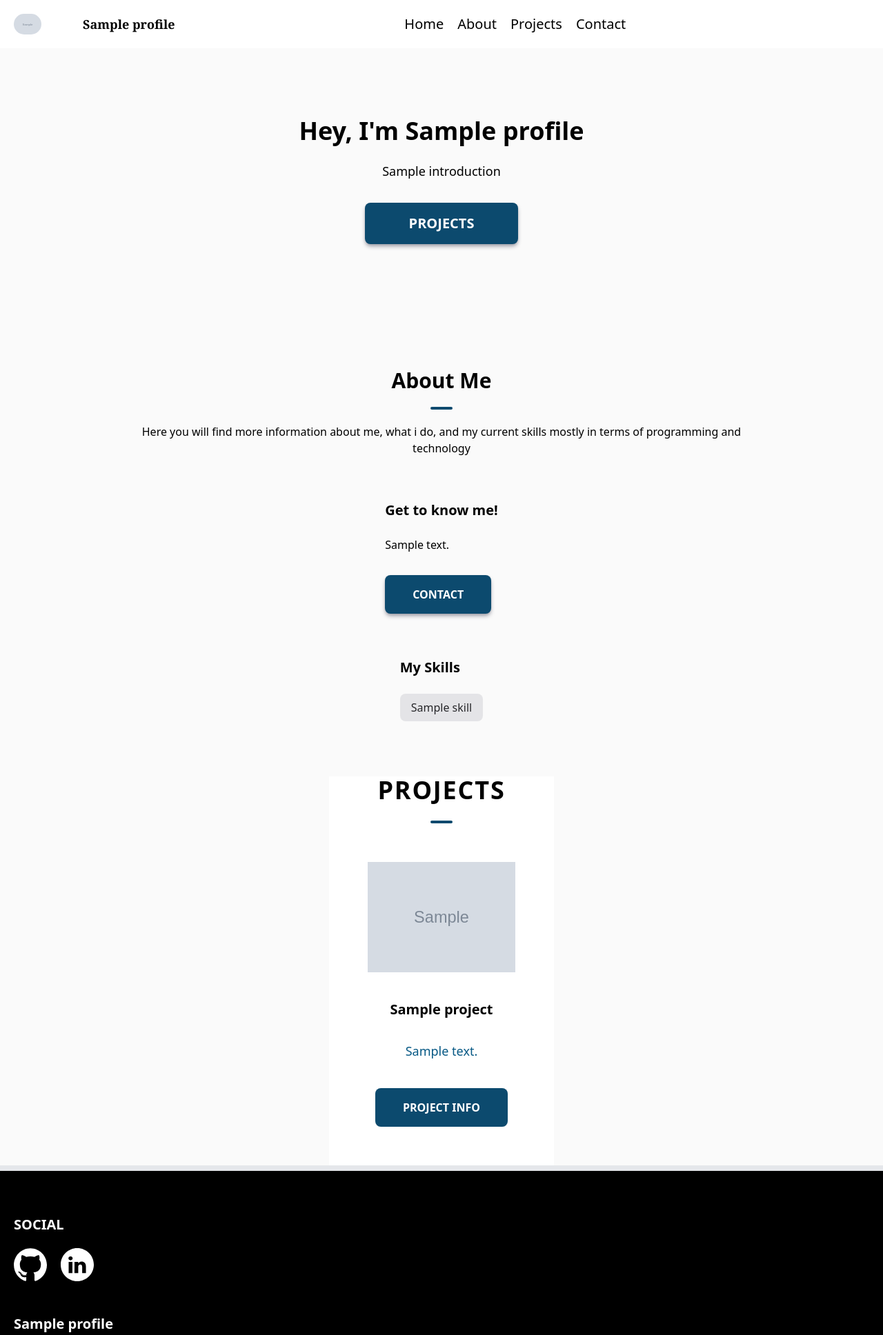
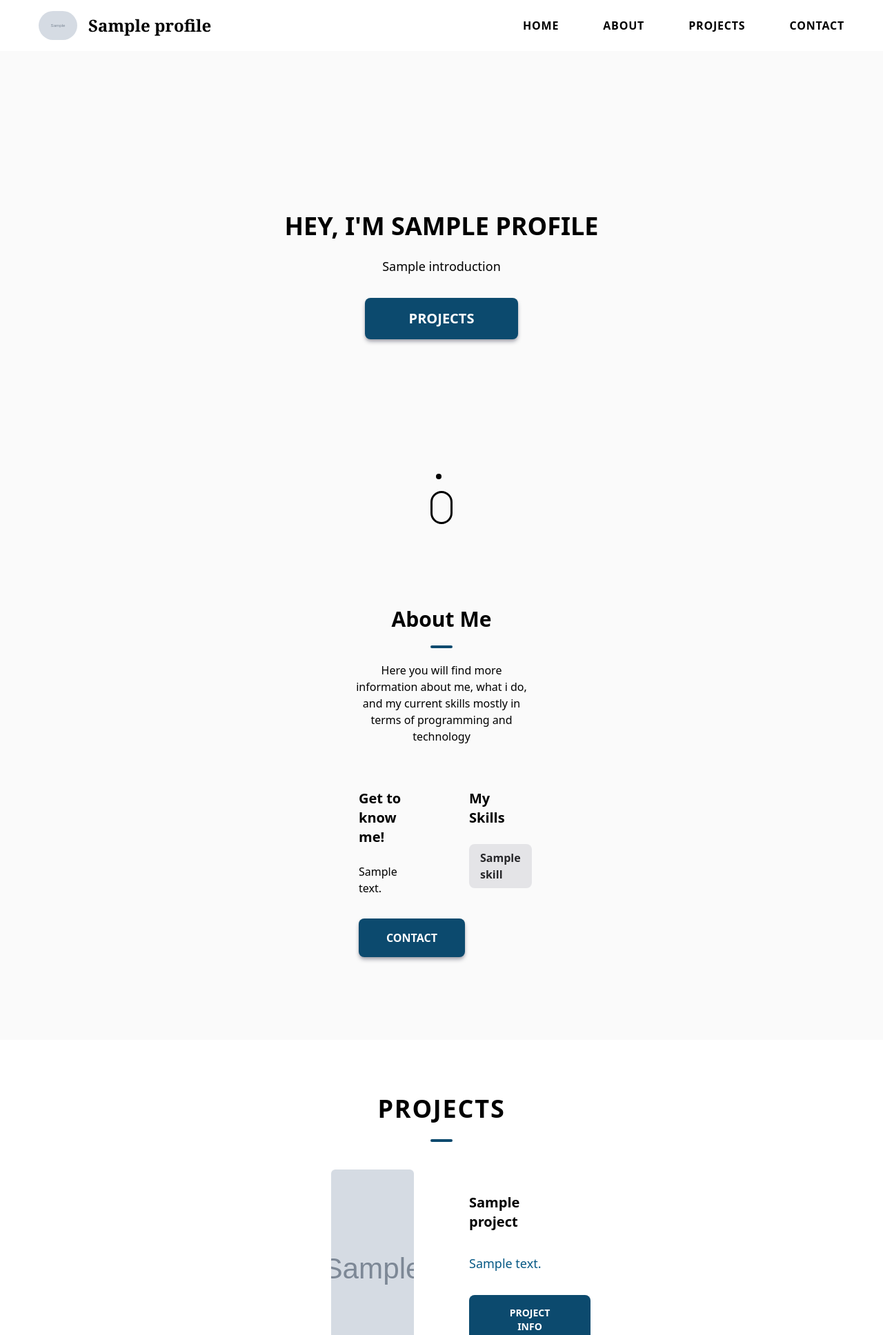
Before and after one commit to JesseVahlfors/Portfolio_project, a Django app: template Home/templates/home/main_page.html in a window 1280 px wide. Shown: the top 1936 px of the page at 69% size. Run offline with Django 5.2, Linux system fonts and the light colour scheme; the template is opened without the code that fills it: most values are stand-ins (such as "Sample title", 1, 10 or a date in 2020); grey boxes marked "Sample" are stand-in pictures; some libraries are stand-ins or nearby versions.

Commit message:
Add short description field to Project model; enhance dropdown accessibility and update header layout

```diff
--- a/Home/models.py
+++ b/Home/models.py
@@ -15,6 +15,7 @@ class Profile(models.Model):
 class Project(models.Model):
     title = models.CharField(max_length=200)
     description = models.TextField()
+    short_description = models.TextField(null=True)
     image = models.ImageField(upload_to='project_images', blank=True, null=True)
     link = models.URLField(blank=True, null=True)
     date_completed = models.DateField()
--- a/Home/templates/home/main_page.html
+++ b/Home/templates/home/main_page.html
@@ -4,21 +4,27 @@
 
 {% block content %}
 <section class="flex flex-col items-center bg-zinc-50 text-black">
-    <section class="py-20 w-full h-screen min-h-8/12 max-h-96 bg-main_bg bg-cover flex flex-col items-center justify-center">
-        <h2 class="text-4xl text-center font-bold mb-6 px-8">Hey, I'm {{ profile.name }}</h2>
+    <section class="relative w-full py-40 md:h-screen min-h-8/12 md:max-h-120 bg-main_bg bg-cover flex flex-col items-center justify-center">
+        <h2 class="text-4xl text-center font-bold mb-6 px-8 uppercase">Hey, I'm {{ profile.name }}</h2>
         <p class="text-lg text-center px-8">{{ profile.introduction }}</p>
         <button class="bg-sky-900 text-white text-xl font-bold px-16 py-4 rounded-lg mt-8 shadow-md shadow-zinc-400 ">PROJECTS</button>
+        <div class="absolute bottom-10">
+            <div class="relative w-8 h-12 border-[3px] border-black rounded-2xl flex items-start justify-center">
+                <div class="absolute w-2 h-2 bg-black rounded-full top-1 transform -translate-x-1/2 -translate-y-8 animate-MouseScroll"></div>
+            </div>
+        </div>
     </section>
-    <section class="flex flex-col gap-16 items-center py-20 px-4">
+    <section id="about" class="flex flex-col gap-16 items-center py-20 px-4 w-11/12 max-w-80">
         <div class="flex flex-col items-center w-11/12">
             <h2 class="text-3xl font-semibold pb-5">About Me</h2>
             <span class="h-1 w-8 rounded-xl bg-sky-900"></span>
             {% comment %}         {% if profile.profile_image %}
             <img src="{{profile.profile_image.url }}" alt={{ profile.name }}>
             {% endif %} {% endcomment %}
-            <p class="text-center pt-5">Here you will find more information about me, what i do, and my current skills mostly in terms of programming and technology</p>
+            <p class="text-center pt-5 max-w-80">Here you will find more information about me, what i do, and my current skills mostly in terms of programming and technology</p>
         </div>
-        <div class="">
+        <div class="md:grid md:grid-cols-2 gap-20 px-6">
+            <div class="pb-10">
                 <h3 class="text-xl font-semibold mb-6">Get to know me!</h3>
                 <p>{{ profile.bio }}</p>
                 <button class="bg-sky-900 text-white text-LG font-bold px-10 py-4 rounded-lg mt-8 shadow-md shadow-zinc-400">CONTACT</button>
@@ -27,29 +33,54 @@
                 <h3 class="text-xl font-semibold mb-6">My Skills</h3>
                 <ul class="flex flex-wrap gap-4">
                     {% for skill in skills %}
-                    <li class="bg-zinc-200 text-zinc-800 px-4 py-2 rounded-lg">{{ skill }}</li>
+                        <li class="bg-zinc-200 text-zinc-800 font-semibold px-4 py-2 rounded-lg">{{ skill }}</li>
                     {% endfor %}
             </div>
+        </div>
     </section>
-    <section class="flex flex-col items-center bg-white">
+    <section id="projects" class="flex flex-col items-center bg-white w-full p-20">
+        <div class="flex flex-col items-center max-w-80">
             <h2 class="text-4xl font-bold mb-6 tracking-wider" >PROJECTS</h2>
             <span class="h-1 w-8 rounded-xl bg-sky-900"></span>
-        <ul class="flex flex-wrap justify-center gap-8 py-10">
+            <ul class="flex flex-wrap justify-center gap-16 py-10">
                 {% for project in projects %}
-                <li class="p-4 max-w-md bg-white">
-                    <a class="flex flex-col gap-8 items-center" href="{{ project.get_absolute_url }}">
+                    <li class="md:grid md:grid-cols-2 gap-20 items-center">
                         {% if project.image %}
-                        <img class="h-40 px-10 rounded-md w-full" src="{{ project.image.url }}" alt="{{ project.title }}">
+                        <div class="max-h-72 mx-auto rounded-md overflow-hidden">
+                            <img class="h-72 w-auto object-cover" src="{{ project.image.url }}" alt="{{ project.title }}">
+                        </div>
                         {% endif %}
-                        <div class="flex flex-col items-center p-2 gap-8">
-                            <h3 class="text-xl font-bold text-center">{{ project.title }}</h3>
-                            <p class="text-sm md:text-lg text-sky-800 text-center line-clamp-3">{{ project.description }}</p>
+                        <div class="flex flex-col py-4 gap-8">
+                            <h3 class="text-xl font-bold text-start">{{ project.title }}</h3>
+                            <p class="text-sm md:text-lg text-sky-800 text-start">{{ project.short_description }}</p>
+                            <button class="w-44 bg-sky-900 text-white text-sm font-bold py-4 rounded-lg px-10 " href="">PROJECT INFO</button>
                         </div>
-                        <button class="bg-sky-900 text-white text-md font-bold py-4 rounded-lg px-10 " href="{{ project.get_absolute_url }}">PROJECT INFO</button>
-                    </a>
                     </li>
                 {% endfor %}
             </ul>
+        </div>
+    </section>
+    <section id="contact" class="flex flex-col items-center bg-zinc-50 text-black py-20 bg-main_bg bg-cover w-full">
+        <div class="flex flex-col items-center max-w-80">
+            <h2 class="text-4xl font-bold mb-6 tracking-wider">CONTACT</h2>
+            <span class="h-1 w-8 rounded-xl bg-sky-900"></span>
+            <p class="text-center pt-5 px-4">If you have any questions or would like to work with me, please feel free to contact me</p>
+            <form class="flex flex-col items-center gap-4 w-10/12 shadow-lg p-8 rounded-lg bg-white text-gray-600 mt-20">
+                <div>
+                    <label for="name" class="text-sm  font-semibold">Name</label>
+                    <input id="name" class="w-full h-12 mt-4 px-4 rounded-lg bg-gray-300 " type="text" placeholder="Enter Your Name">
+                </div>
+                <div>
+                    <label for="email">Email</label>
+                    <input id="email" class="w-full h-12 mt-4 px-4 rounded-lg bg-gray-300 " type="email" placeholder="Enter Your Email">
+                </div>
+                <div>
+                    <label for="message">Message</label>
+                    <textarea id="message" class="w-full h-32 mt-4 px-4 rounded-lg bg-gray-300 " placeholder="Enter Your Message"></textarea>
+                </div>
+                <button class="bg-sky-900 text-white text-lg font-bold w-full py-4 rounded-lg mt-8 shadow-md shadow-zinc-400">SUBMIT</button>
+            </form>
+        </div>
     </section>
 </section>
 {% endblock %}
--- a/templates/base.html
+++ b/templates/base.html
@@ -19,11 +19,12 @@
     </title>
 </head>
 <body >
-    <header class="bg-white flex justify-between items-center py-5 gap-5">
-        <img class="w-10 rounded-full ml-5" src="{{ profile.profile_image.url }}" alt="{{ profile.name }}">
-        <section class="flex items-center justify-between w-full">
+    <header class="bg-white fixed w-full z-50 px-14 py-2 md:py-4">
+        <div class="flex justify-between items-center">
+            <img class="w-10 md:w-14 rounded-full" src="{{ profile.profile_image.url }}" alt="{{ profile.name }}">
+            <section class="flex items-center justify-between w-full md:ml-4">
                 <a href="{% url 'home/main_page' %}">
-            <h1 class="md:pl-10 text-lg font-bold font-serif">
+                <h1 class="text-lg md:text-2xl font-bold font-serif ">
                     {%if profile.name %}
                         {{ profile.name }}
                     {% else %}
@@ -31,29 +32,35 @@
                     {% endif %}
                 </h1>
                 </a>
-            <nav class=" gap-5 text-xl hidden md:flex md:pr-10">
-                <a href="{% url 'home/main_page' %}">Home</a>
-                <a href="{% url 'home/profile' %}">About</a>
-                <a href="{% url 'home/projects' %}">Projects</a>
-                <a href="">Contact</a>
+                <nav class="gap-16 text-md font-bold hidden md:flex tracking-wider">
+                    <a href="{% url 'home/main_page' %}">HOME</a>
+                    <a href="#about">ABOUT</a>
+                    <a href="#projects">PROJECTS</a>
+                    <a href="#contact">CONTACT</a>
                 </nav>
-        <section>
+            </section>
             <div class="relative md:hidden">
                 <div class="relative inline-block text-left">
                     <div>
-                  <button type="button" class="inline-flex w-full justify-center gap-x-1.5 rounded-md bg-white px-3 py-2 text-sm font-semibold text-gray-900 shadow-sm  hover:bg-gray-50" id="menu-button" aria-expanded="true" aria-haspopup="true">
+                    <button
+                    type="button"
+                    class="inline-flex w-full justify-center gap-x-1.5 rounded-md bg-white px-3 py-2 text-sm font-semibold text-gray-900 shadow-sm  hover:bg-gray-50"
+                    id="menu-button" aria-expanded="false" aria-haspopup="true">
                         <svg height="32px" id="Layer_1" style="enable-background:new 0 0 32 32;" version="1.1" viewBox="0 0 32 32" width="32px" xml:space="preserve" xmlns="http://www.w3.org/2000/svg" xmlns:xlink="http://www.w3.org/1999/xlink">
                             <path d="M4,10h24c1.104,0,2-0.896,2-2s-0.896-2-2-2H4C2.896,6,2,6.896,2,8S2.896,10,4,10z M28,14H4c-1.104,0-2,0.896-2,2  s0.896,2,2,2h24c1.104,0,2-0.896,2-2S29.104,14,28,14z M28,22H4c-1.104,0-2,0.896-2,2s0.896,2,2,2h24c1.104,0,2-0.896,2-2  S29.104,22,28,22z"/>
                         </svg>
                     </button>
                     </div>
-                <div class="absolute right-0 z-10 w-screen origin-top-right rounded-md bg-white shadow-lg focus:outline-none" role="menu" aria-orientation="vertical" aria-labelledby="menu-button" tabindex="-1">
+                    <div
+                        class="absolute right-0 z-10 w-screen origin-top-right rounded-md bg-white shadow-lg focus:outline-none"
+                        role="menu" aria-orientation="vertical" aria-labelledby="menu-button" tabindex="-1">
                         <div class="py-1 hidden" role="none" id="menu-content">
                             <!-- Active: "bg-gray-100 text-gray-900 outline-none", Not Active: "text-gray-700" -->
-                        <a class="block px-4 py-2 text-sm text-gray-700 text-end shadow-sm shadow-gray-200" href="{% url 'home/main_page' %}">Home</a>
-                        <a class="block px-4 py-2 text-sm text-gray-700 text-end shadow-sm shadow-gray-200" href="{% url 'home/profile' %}">About</a>
-                        <a class="block px-4 py-2 text-sm text-gray-700 text-end shadow-sm shadow-gray-200" href="{% url 'home/projects' %}">Projects</a>
-                        <a class="block px-4 py-2 text-sm text-gray-700 text-end shadow-sm shadow-gray-200" href="{% url 'home/projects' %}">Contact</a>
+                            <a class="block px-4 py-4 text-sm text-gray-700 text-end font-bold shadow-sm shadow-gray-200" href="{% url 'home/main_page' %}">Home</a>
+                            <a class="block px-4 py-4 text-sm text-gray-700 text-end font-bold shadow-sm shadow-gray-200" href="#about">About</a>
+                            <a class="block px-4 py-4 text-sm text-gray-700 text-end font-bold shadow-sm shadow-gray-200" href="#projects">Projects</a>
+                            <a class="block px-4 py-4 text-sm text-gray-700 text-end font-bold shadow-sm shadow-gray-200" href="#contact">Contact</a>
+                        </div>
                     </div>
                 </div>
             </div>
@@ -62,7 +69,7 @@
     <main class="flex flex-col flex-grow min-h-screen" >
         {% block content %}{% endblock %}
     </main>
-    <footer class="text-white bg-black border-t-8 px-5 h-full sticky b-0">
+    <footer class="text-white bg-black px-5 h-full sticky b-0">
         <div class="py-16">
             <div class="pb-12">
                 <h2 class="pb-5 text-xl font-bold">SOCIAL</h2>
--- a/theme/static/js/dropdown.js
+++ b/theme/static/js/dropdown.js
@@ -4,6 +4,9 @@ document.addEventListener('DOMContentLoaded', () => {
 
     dropdownButton.addEventListener('click', () => {
         dropdownContent.classList.toggle('hidden');
+
+        const isExpanded = dropdownContent.classList.contains("hidden");
+        dropdownButton.setAttribute("aria-expanded", !isExpanded);
     });
 
 });
```
Also changed, not shown: theme/static_src/tailwind.config.js (+25 -0 lines), Home/migrations/0008_project_short_description.py (added). Lines whose indentation alone changed are shown as unchanged.
